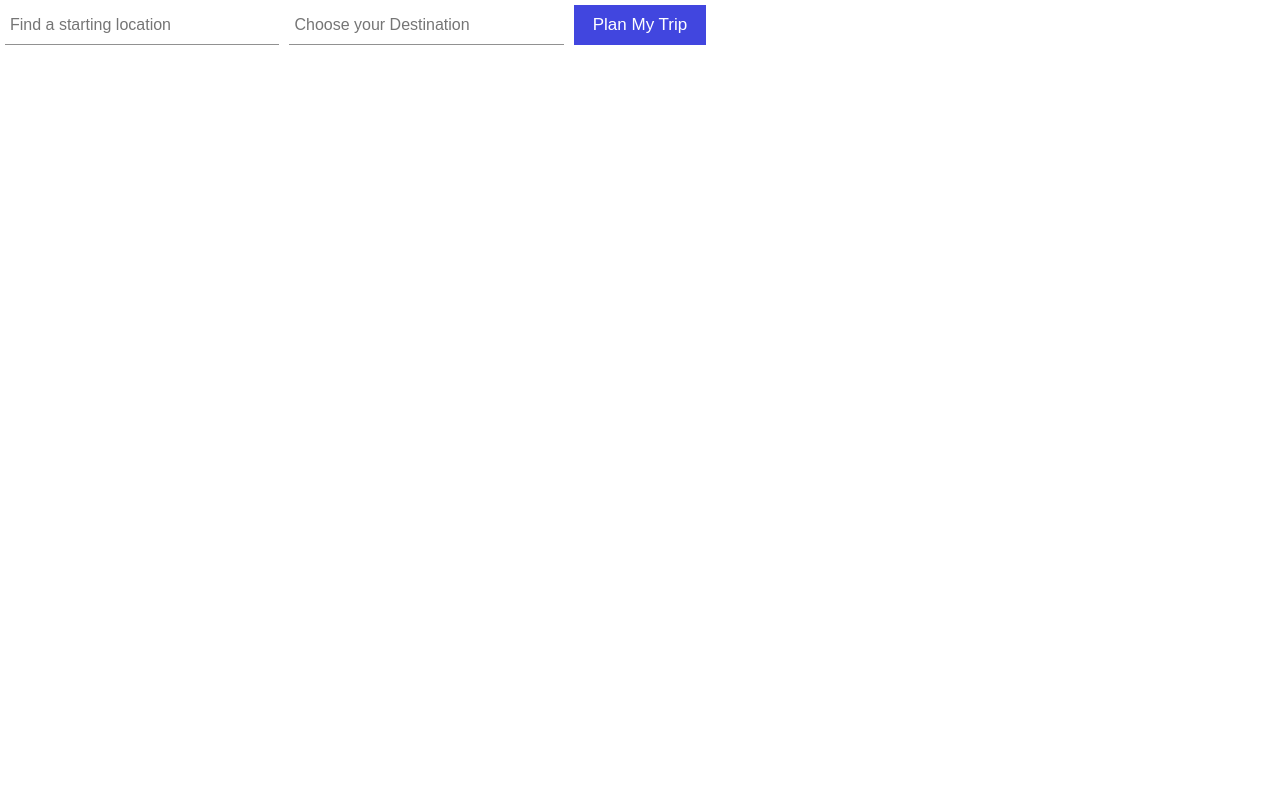
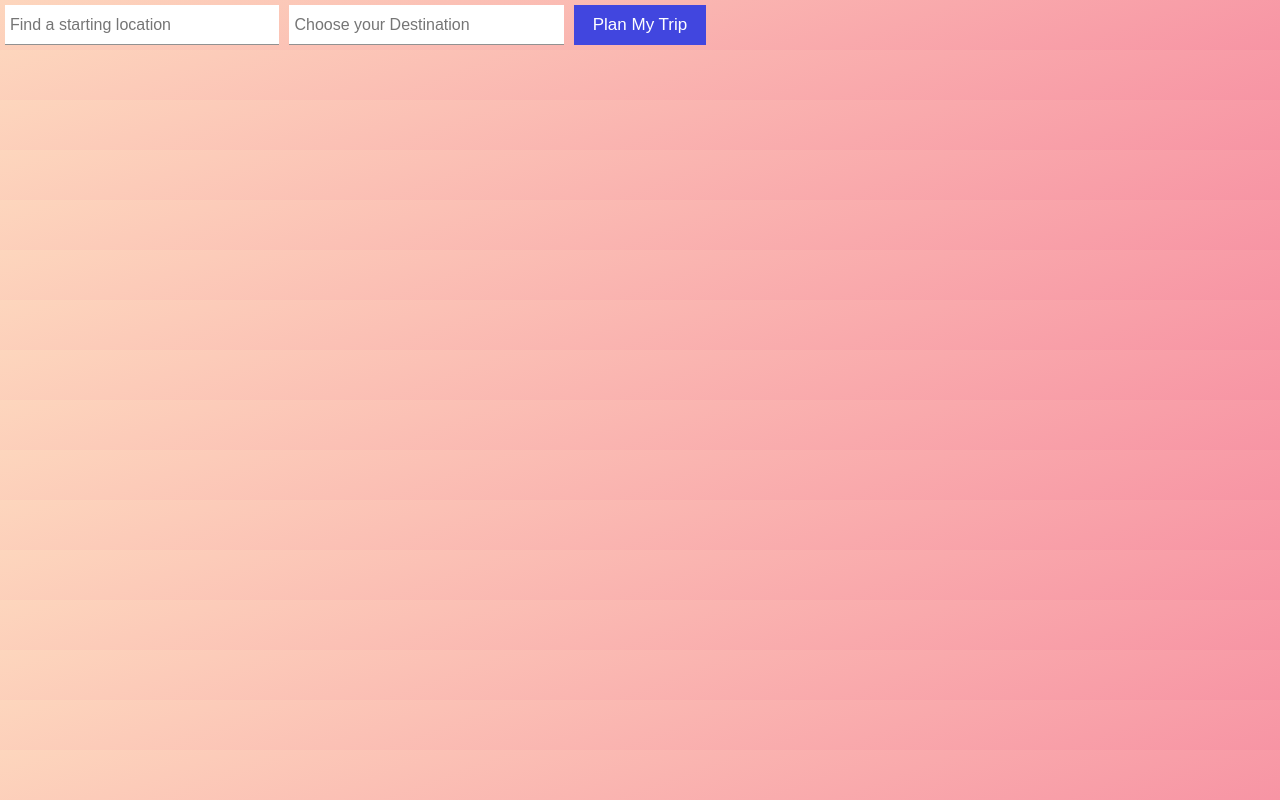
Before and after one commit to Krusha16/Plan-Your-Trip, a website: page src/index.html in a window 1280 px wide. Drawn offline with Linux system fonts and the light colour scheme.

Commit message:
Update style.css

```diff
--- a/src/css/style.css
+++ b/src/css/style.css
@@ -7,6 +7,8 @@ body {
   display: grid;
   grid-template-columns: 2fr 2fr 1fr 4fr;
   font-family: sans-serif;
+  background-image: linear-gradient(-20deg, #f794a4 0%, #fdd6bd 100%);
+  background-size: cover;
 }
 
 body > * {
```
